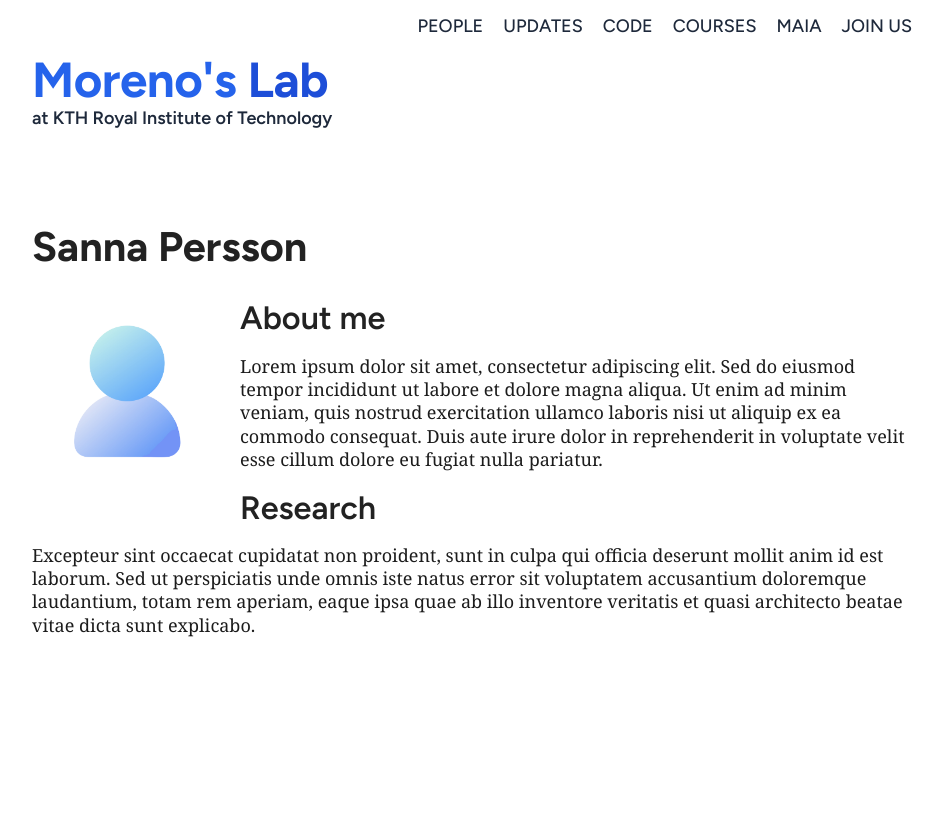
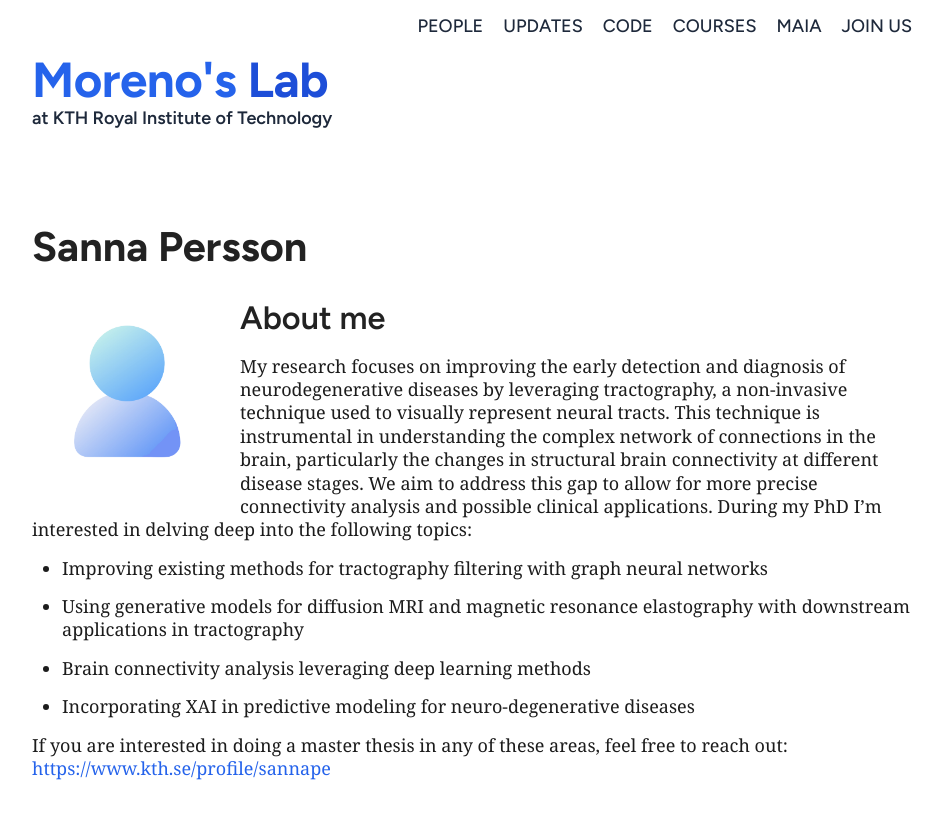
Before and after one commit to minnelab/minnelab.github.io, a Jekyll site: the page built from _people/sanna.markdown, in a window 1280 px wide. Shown: the top 819 px of the page, without its empty margins (168-1110 px from the left). Built offline with Jekyll 4.4.1, drawn with Linux system fonts in a browser that asks for light colours.

Commit message:
add my description

```diff
--- a/_people/sanna.markdown
+++ b/_people/sanna.markdown
@@ -3,7 +3,7 @@ layout: person
 title: 'Sanna Persson'
 category: people
 permalink: /people/sanna
-image: /assets/people/default.jpg
+image: /assets/people/sanna.jpg
 position: 'PhD student'
 status: 'current'
 ---
@@ -11,9 +11,15 @@ status: 'current'
 ![Sanna](/assets/people/default.jpg){:class="people-profile-image"}
 
 ## About me
+My research focuses on improving the early detection and diagnosis of neurodegenerative diseases by leveraging tractography, a non-invasive technique used to visually represent neural tracts. This technique is instrumental in understanding the complex network of connections in the brain, particularly the changes in structural brain connectivity at different disease stages. We aim to address this gap to allow for more precise connectivity analysis and possible clinical applications. During my PhD I'm interested in delving deep into the following topics:
 
-Lorem ipsum dolor sit amet, consectetur adipiscing elit. Sed do eiusmod tempor incididunt ut labore et dolore magna aliqua. Ut enim ad minim veniam, quis nostrud exercitation ullamco laboris nisi ut aliquip ex ea commodo consequat. Duis aute irure dolor in reprehenderit in voluptate velit esse cillum dolore eu fugiat nulla pariatur.
 
-## Research
+- Improving existing methods for tractography filtering with graph neural networks
 
-Excepteur sint occaecat cupidatat non proident, sunt in culpa qui officia deserunt mollit anim id est laborum. Sed ut perspiciatis unde omnis iste natus error sit voluptatem accusantium doloremque laudantium, totam rem aperiam, eaque ipsa quae ab illo inventore veritatis et quasi architecto beatae vitae dicta sunt explicabo.
+- Using generative models for diffusion MRI and magnetic resonance elastography with downstream applications in tractography
+
+- Brain connectivity analysis leveraging deep learning methods
+
+- Incorporating XAI in predictive modeling for neuro-degenerative diseases
+
+If you are interested in doing a master thesis in any of these areas, feel free to reach out: <https://www.kth.se/profile/sannape>
```
Also changed, not shown: assets/people/sanna.jpg (added).
